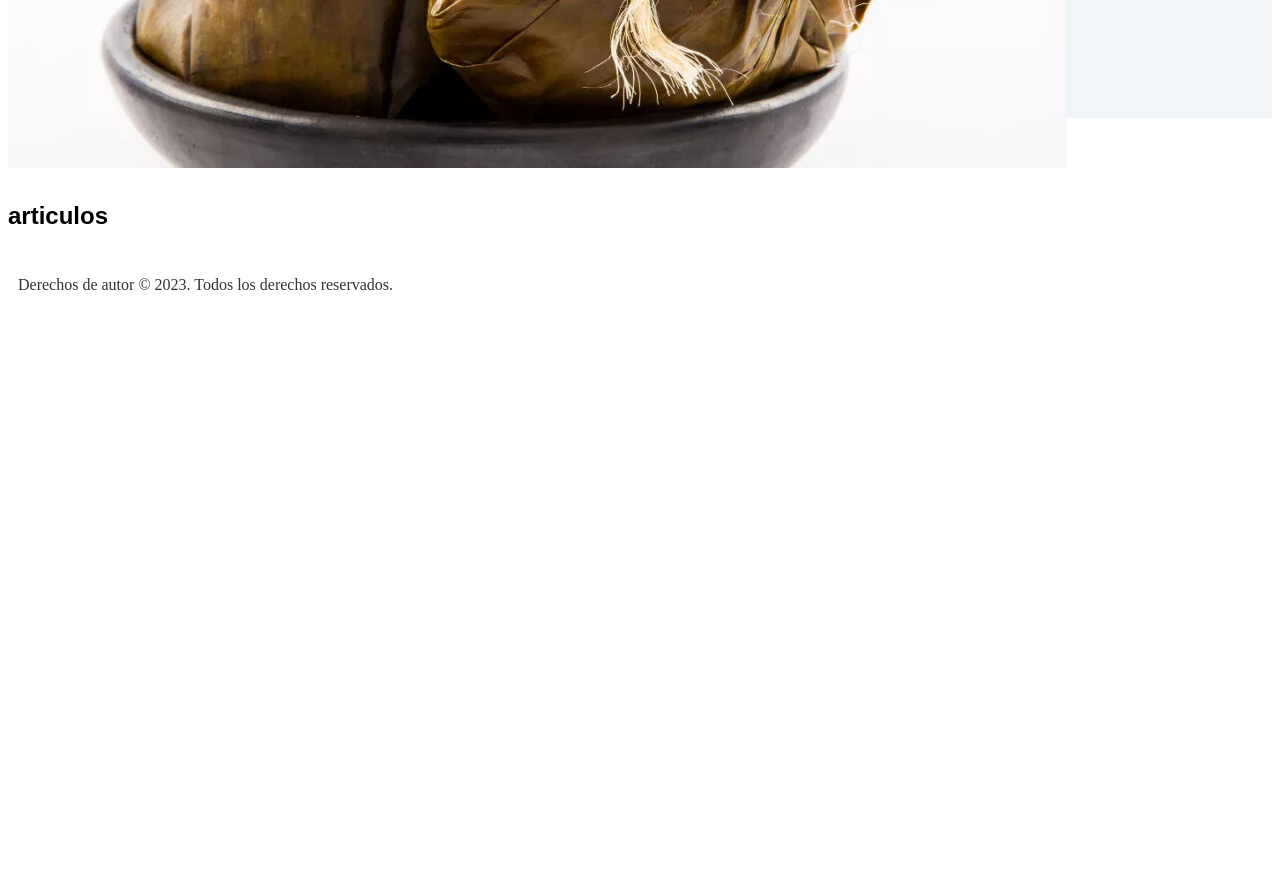
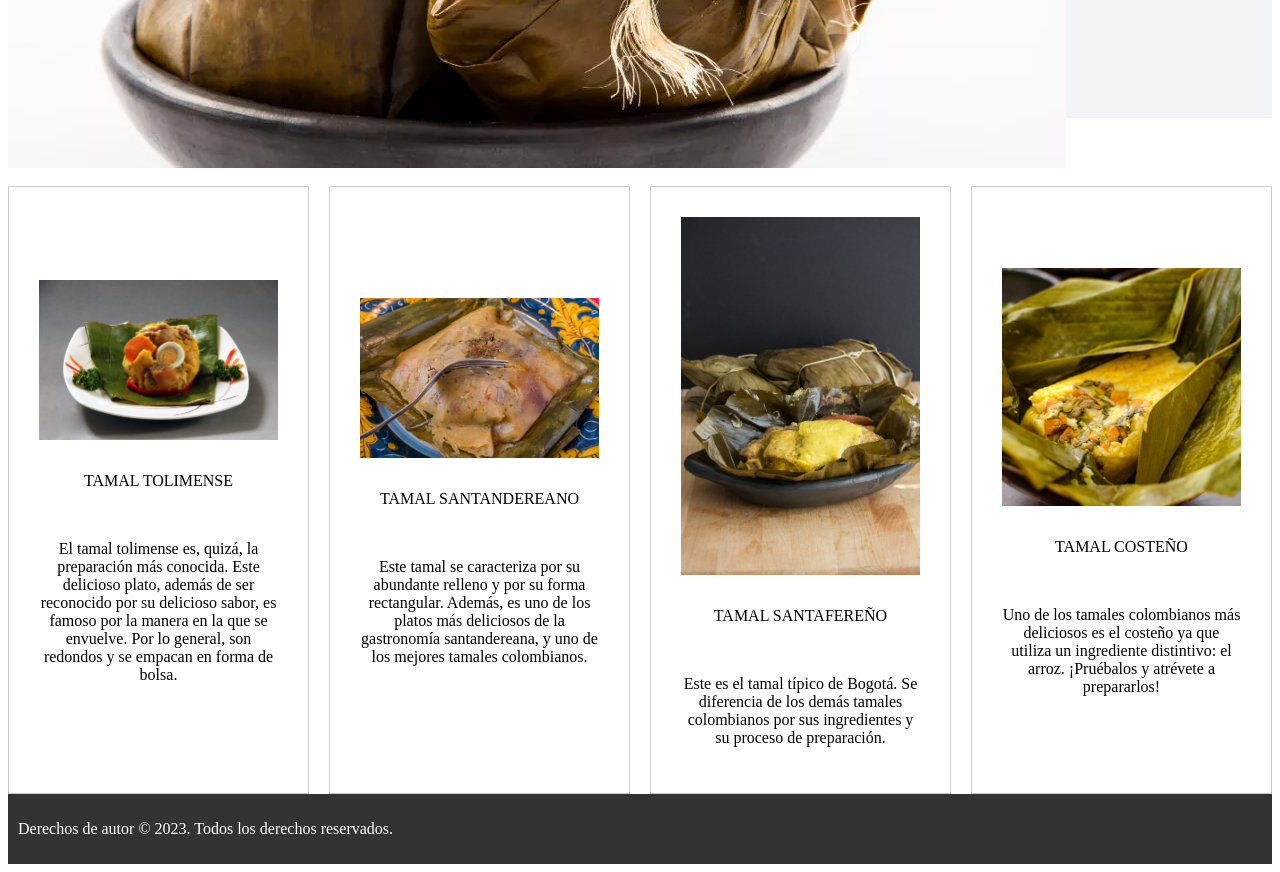
Before and after one commit to ktolico/proyecto-1, a plain HTML site: page index.html in a window 1280 px wide. Shown: the part 560-1432 px from the top of the page. Before the commit the page ends 888 px from the top, so only its background shows below. Drawn offline with Linux system fonts and the light colour scheme.

Commit message:
more-changes
nuevos cambios

```diff
--- a/assets/CSS/styles.css
+++ b/assets/CSS/styles.css
@@ -54,7 +54,8 @@ nav a {
 }
 
 footer {
-    color: #333;
+    background-color: #333;
+    color: white;
     padding: 10px;
     text-align: left;
 }
@@ -78,3 +79,31 @@ footer {
     max-width: none;
     height: auto;
 }
+
+.imgprodu {
+    max-width: 100%;
+    height: auto;
+}
+
+.product-section {
+    display: grid;
+    grid-template-columns: repeat(4, 1fr);
+    gap: 20px;
+
+}
+
+.product-item {
+    border: 1px solid #ccc;
+    padding: 10%;
+    display: flex;
+    flex-direction: column;
+    justify-content: center;
+    align-items: center;
+    text-align: center;
+}
+
+.titulos {
+    text-decoration: none;
+    color: black;
+    margin-top: 1rem;
+}
--- a/index.html
+++ b/index.html
@@ -29,7 +29,37 @@
         <main>
             <div>
                 <section>
-                    <h1>articulos</h1>
+                    <h1 style="text-align: center;">articulos</h1>
+                    <div class="product-section">
+                        <div class="product-item">
+                            <img class="imgprodu" src="assets/images/tolimense.jpg" alt="">
+                            <a href="#" class="titulos">
+                                <p>TAMAL TOLIMENSE</p><br>
+                                <p>El tamal tolimense es, quizá, la preparación más conocida. Este delicioso plato, además de ser reconocido por su delicioso sabor, es famoso por la manera en la que se envuelve. Por lo general, son redondos y se empacan en forma de bolsa.</p>
+                            </a>
+                        </div>
+                        <div class="product-item">
+                            <img class="imgprodu" src="assets/images/santandereano.jpg" alt="">
+                            <a href="#" class="titulos">
+                                <p>TAMAL SANTANDEREANO</p><br>
+                                <p>Este tamal se caracteriza por su abundante relleno y por su forma rectangular. Además, es uno de los platos más deliciosos de la gastronomía santandereana, y uno de los mejores tamales colombianos.</p>
+                            </a>
+                        </div>
+                        <div class="product-item">
+                            <img class="imgprodu" src="assets/images/santafereno.jpg" alt="">
+                            <a href="#" class="titulos">
+                                <p>TAMAL SANTAFEREÑO</p><br>
+                                <p>Este es el tamal típico de Bogotá. Se diferencia de los demás tamales colombianos por sus ingredientes y su proceso de preparación.</p>
+                            </a>
+                        </div>
+                        <div class="product-item">
+                            <img class="imgprodu" src="assets/images/costeño.jpg" alt="">
+                            <a href="#" class="titulos">
+                                <p>TAMAL COSTEÑO</p><br>
+                                <p>Uno de los tamales colombianos más deliciosos es el costeño ya que utiliza un ingrediente distintivo: el arroz. ¡Pruébalos y atrévete a prepararlos!</p>
+                            </a>
+                        </div>
+                    </div>
                 </section>
             </div>
         </main>
```
Also changed, not shown: assets/images/costeño.jpg (added), assets/images/gente tamal.jpg (added), assets/images/santafereno.jpg (added), assets/images/santandereano.jpg (added), assets/images/tolimense.jpg (added).
